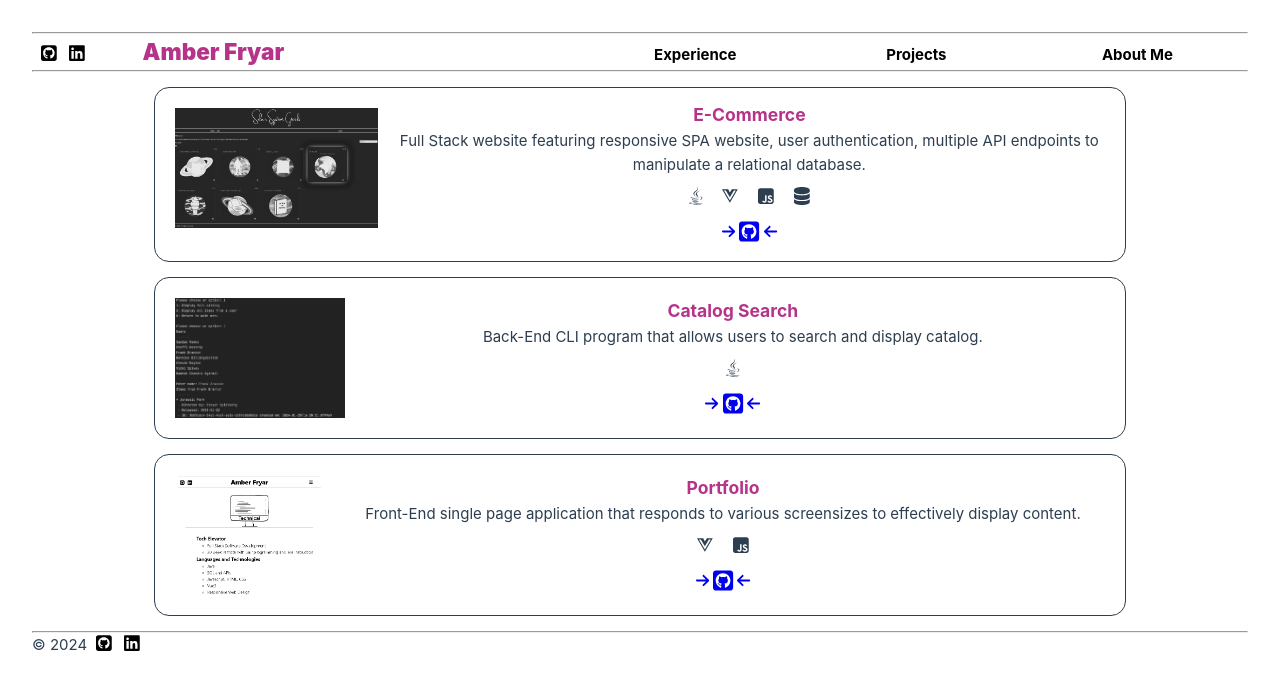
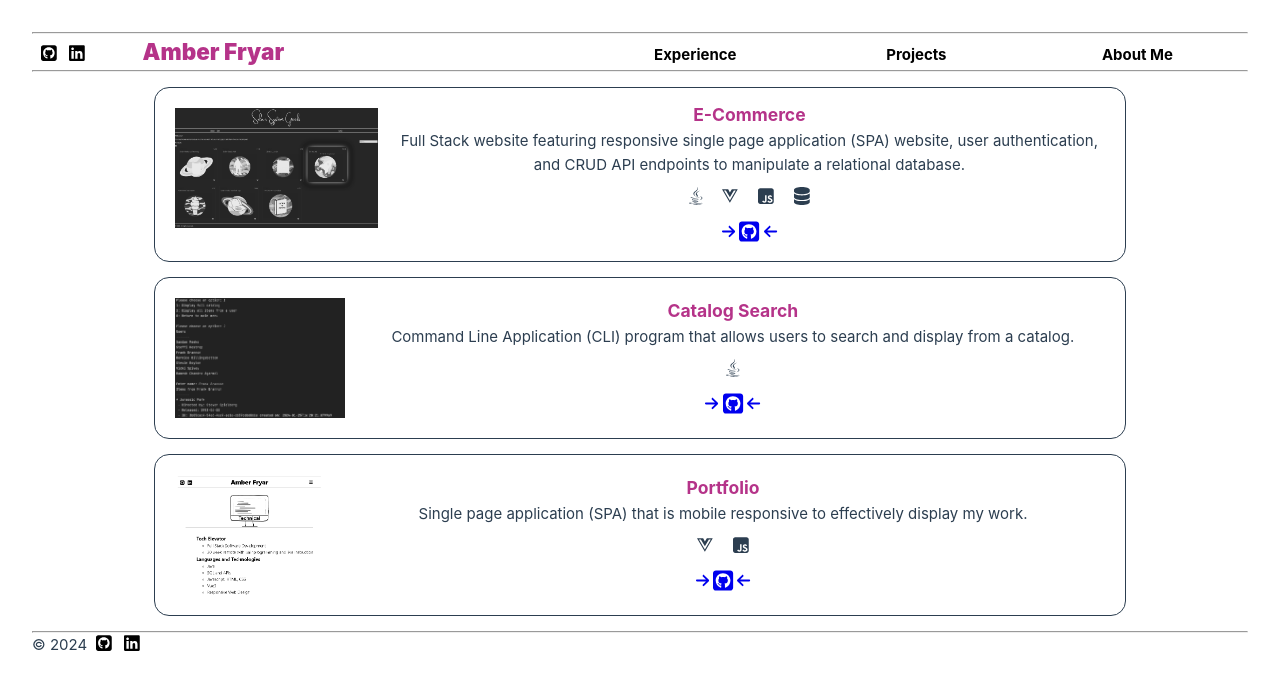
Before and after one commit to AmberFryar/Portfolio, a Vue app: page /projects in a window 1280 px wide. Shown: the top 690 px of the page. Built offline with nearby package versions, Linux system fonts and the light colour scheme.

Commit message:
styled project page

```diff
--- a/src/components/Projects.vue
+++ b/src/components/Projects.vue
@@ -5,7 +5,7 @@
         <img class="imgBW" src="/src/assets/P_SSG_homepage_BW.png" />
         <div class="info">
             <h3 class="name">E-Commerce</h3>
-            <h4 class="description">Full Stack website featuring responsive SPA website, user authentication, multiple API endpoints to manipulate a relational database.</h4>
+            <h4 class="description">Full Stack website featuring responsive single page application (SPA) website, user authentication, and CRUD API endpoints to manipulate a relational database.</h4>
             <div class="tech"><font-awesome-icon class= "icons" :icon="['fab', 'java']" />
                               <font-awesome-icon class= "icons" :icon="['fab', 'vuejs']" />
                               <font-awesome-icon class= "icons" :icon="['fab', 'js-square']" />
@@ -19,7 +19,7 @@
         <img class="imgBW" src="/src/assets/P_Catalog_search_BW.png" />
         <div class="info">
             <h3 class="name">Catalog Search</h3>
-            <h4 class="description">Back-End CLI program that allows users to search and display catalog.</h4>
+            <h4 class="description"> Command Line Application (CLI) program that allows users to search and display from a catalog.</h4>
             <div class="tech"><font-awesome-icon class= "icons" :icon="['fab', 'java']" /> </div>
             <a href="https://github.com/AmberFryar/Catalog-Search#catalog" target="_blank">
                 <font-awesome-icon class= "arrow" :icon="['fas', 'arrow-right']" /> <font-awesome-icon class= "GitHub" :icon="['fab', 'square-github']" /> <font-awesome-icon class= "arrow" :icon="['fas', 'arrow-left']" /> </a>
@@ -31,7 +31,7 @@
         <img class="imgBW" src="/src/assets/P_Portfolio_BW1.png" />
         <div class="info">
             <h3 class="name">Portfolio</h3>
-            <h4 class="description"> Front-End single page application that responds to various screensizes to effectively display content.</h4>
+            <h4 class="description"> Single page application (SPA) that is mobile responsive to effectively display my work.</h4>
             <div class="tech"><font-awesome-icon class= "icons" :icon="['fab', 'vuejs']" />
                               <font-awesome-icon class= "icons" :icon="['fab', 'js-square']" /></div>
             <a href="https://github.com/AmberFryar/Portfolio#portfolio-website" target="_blank">
```
